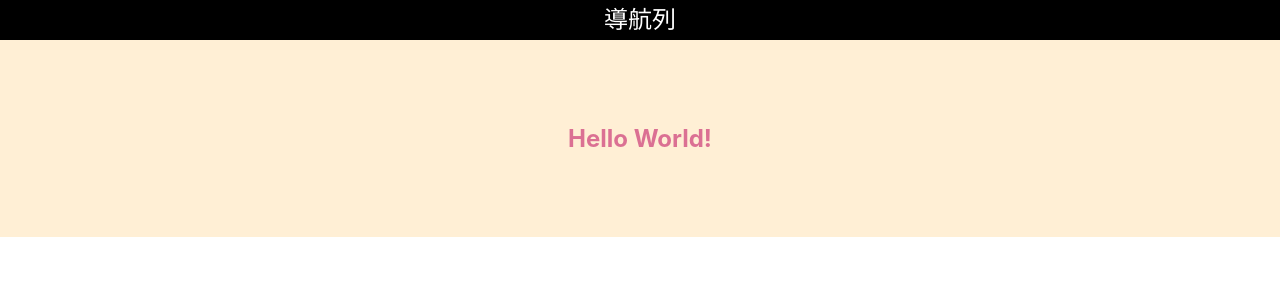
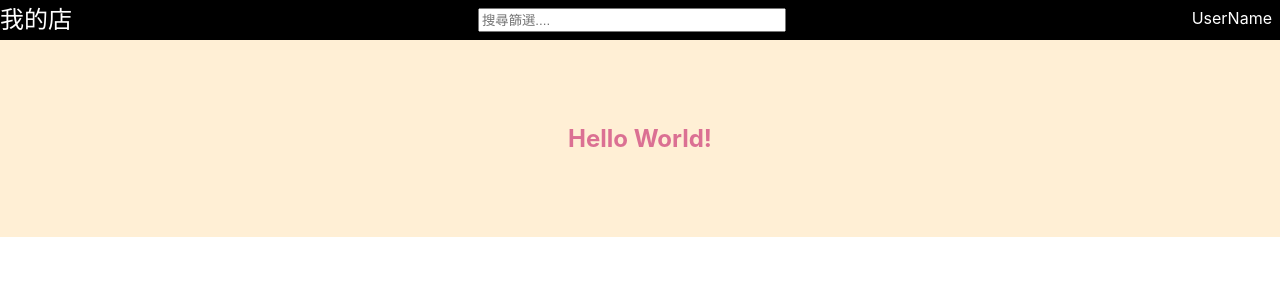
Before and after one commit to Yishin26/my-react-shop, a React (Create React App) app: page / in a window 1280 px wide. Shown: the top 300 px of the page. Built offline with nearby package versions, Linux system fonts and the light colour scheme.

Commit message:
+ Navbar style

```diff
--- a/src/App.css
+++ b/src/App.css
@@ -1,6 +1,4 @@
-.App {
-  text-align: center;
-}
+
 
 .App-logo {
   height: 40vmin;
--- a/src/components/Navbar.js
+++ b/src/components/Navbar.js
@@ -2,7 +2,9 @@
 import '../style/Navbar.scss';
 const Navbar = () => (
     <div className='navbar'>
-        <div className='title'>導航列</div>
+        <div className='title'>我的店</div>
+        <input className='filter' type="text" placeholder='搜尋篩選....' />
+        <div className='user-name'>UserName</div>
     </div>
 );
 export default Navbar;
--- a/src/style/Navbar.scss
+++ b/src/style/Navbar.scss
@@ -1,14 +1,25 @@
-.navbar{
+.navbar {
+  margin: 0px;
+  padding: 0px;
+  display: flex;
+  background-color: black;
 
-     margin:0px;
-     padding:0px;
-
-    .title{
-        width:100%;
-        background-color: black;
-        line-height: 40px;
-        font-size: 24px;
-        color: white;
-
-    }
+  .title {
+    width: 100%;
+    line-height: 40px;
+    font-size: 24px;
+    color: white;
+    flex: 1;
+  }
+  .filter {
+    max-width: 300px;
+    flex: 1;
+    margin: 8px;
+  }
+  .user-name {
+    text-align: right;
+    flex: 1;
+    margin: 8px;
+    color: white;
+  }
 }
```
